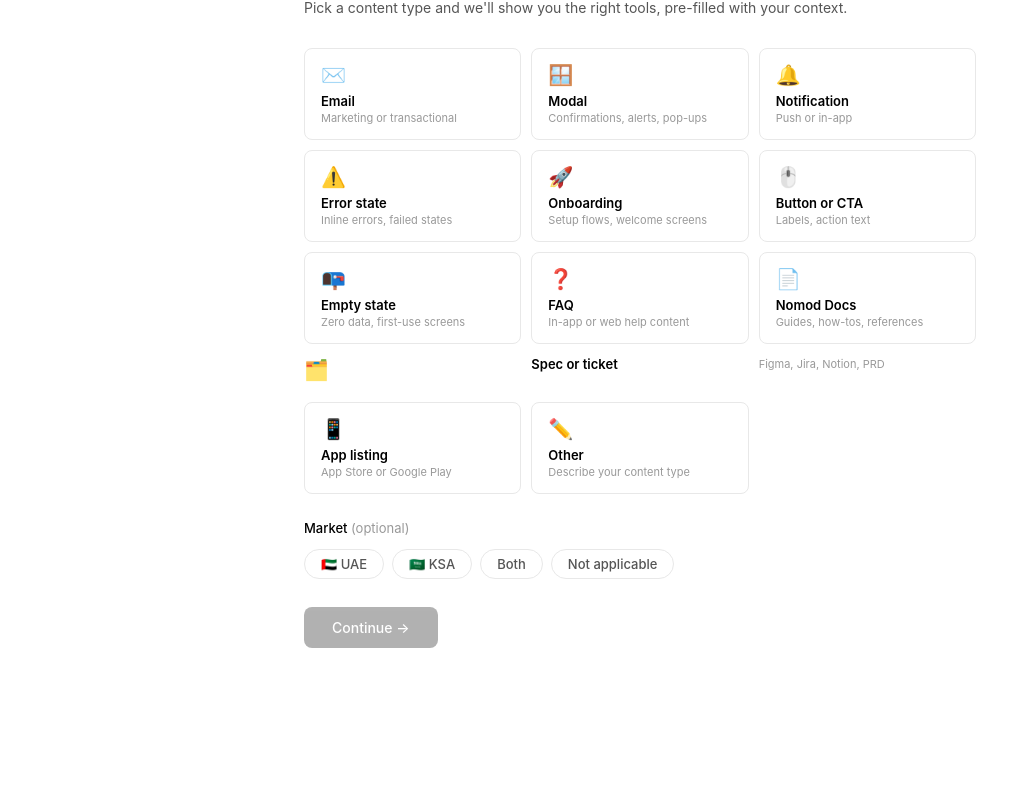
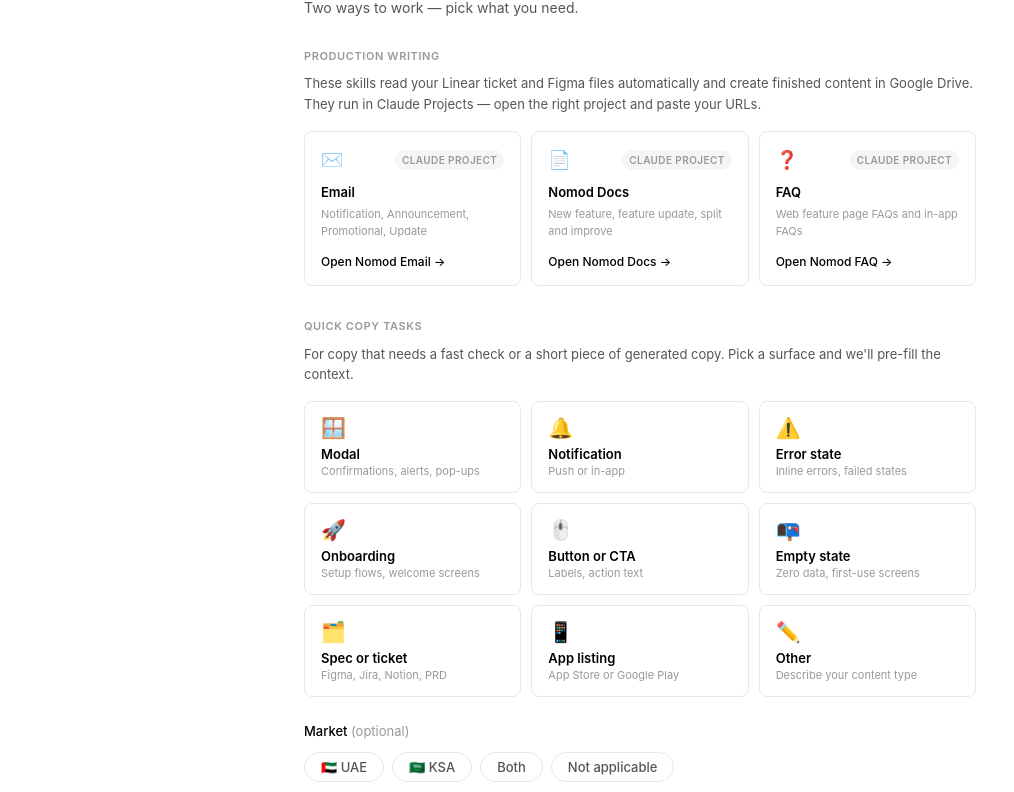
Before and after one commit to Amarachi1997/nomod-content-system, a website: page index.html in a window 1280 px wide. Shown: the part 152-944 px from the top of the page, without its empty margins (0-1014 px from the left). Before the commit the page ends 880 px from the top, so only its background shows below. Drawn offline with Linux system fonts and the light colour scheme.

Commit message:
feat: two-section homepage — Claude Projects for production writing, quick copy tools below

```diff
--- a/index.html
+++ b/index.html
@@ -167,6 +167,28 @@
     .rules-list, .notes-list { font-size: 13px; color: var(--grey-600); padding-left: 18px; }
     .rules-list li, .notes-list li { margin-bottom: 4px; }
 
+    /* ── Section labels ── */
+    .section-label { font-size: 11px; font-weight: 600; text-transform: uppercase; letter-spacing: 0.6px; color: var(--grey-400); margin-bottom: 8px; }
+    .section-desc { font-size: 13px; color: var(--grey-600); line-height: 1.6; margin-bottom: 16px; }
+
+    /* ── Project cards ── */
+    .project-grid { display: grid; grid-template-columns: repeat(3, 1fr); gap: 10px; margin-bottom: 8px; }
+    @media (max-width: 500px) { .project-grid { grid-template-columns: 1fr; } }
+
+    .project-card {
+      border: 1.5px solid var(--grey-200); border-radius: var(--radius);
+      padding: 14px 16px; background: var(--white); text-align: left;
+      text-decoration: none; display: flex; flex-direction: column; gap: 3px;
+      transition: border-color 0.15s, background 0.15s;
+    }
+    .project-card:hover { border-color: var(--black); background: var(--grey-100); }
+    .project-card-top { display: flex; align-items: center; justify-content: space-between; margin-bottom: 4px; }
+    .project-card-icon { font-size: 18px; }
+    .project-badge { font-size: 10px; font-weight: 600; color: var(--grey-400); text-transform: uppercase; letter-spacing: 0.4px; background: var(--grey-100); padding: 2px 7px; border-radius: 20px; }
+    .project-card-label { font-size: 13px; font-weight: 600; color: var(--black); }
+    .project-card-hint { font-size: 11px; color: var(--grey-400); }
+    .project-card-action { font-size: 12px; font-weight: 500; color: var(--black); margin-top: 8px; }
+
     /* ── Email UI components ── */
     .email-type-grid { display: grid; grid-template-columns: repeat(2, 1fr); gap: 8px; }
     @media (max-width: 500px) { .email-type-grid { grid-template-columns: 1fr; } }
@@ -227,22 +249,55 @@
 
   <header>
     <h1>Nomod Content System</h1>
-    <span class="version">v2.0</span>
+    <span class="version">v2.1</span>
   </header>
 
   <main>
 
     <!-- ── Step 1: Surface picker ── -->
     <div class="picker-screen" id="picker-screen">
-      <h2 class="picker-title">What are you working on?</h2>
-      <p class="picker-desc">Pick a content type and we'll show you the right tools, pre-filled with your context.</p>
+      <h2 class="picker-title">Nomod Content System</h2>
+      <p class="picker-desc">Two ways to work — pick what you need.</p>
+
+      <!-- Section 1: Claude Projects -->
+      <div class="section-label">Production writing</div>
+      <p class="section-desc">These skills read your Linear ticket and Figma files automatically and create finished content in Google Drive. They run in Claude Projects — open the right project and paste your URLs.</p>
+
+      <div class="project-grid">
+        <a class="project-card" href="https://claude.ai" target="_blank">
+          <div class="project-card-top">
+            <span class="project-card-icon">✉️</span>
+            <span class="project-badge">Claude Project</span>
+          </div>
+          <span class="project-card-label">Email</span>
+          <span class="project-card-hint">Notification, Announcement, Promotional, Update</span>
+          <span class="project-card-action">Open Nomod Email →</span>
+        </a>
+        <a class="project-card" href="https://claude.ai" target="_blank">
+          <div class="project-card-top">
+            <span class="project-card-icon">📄</span>
+            <span class="project-badge">Claude Project</span>
+          </div>
+          <span class="project-card-label">Nomod Docs</span>
+          <span class="project-card-hint">New feature, feature update, split and improve</span>
+          <span class="project-card-action">Open Nomod Docs →</span>
+        </a>
+        <a class="project-card" href="https://claude.ai" target="_blank">
+          <div class="project-card-top">
+            <span class="project-card-icon">❓</span>
+            <span class="project-badge">Claude Project</span>
+          </div>
+          <span class="project-card-label">FAQ</span>
+          <span class="project-card-hint">Web feature page FAQs and in-app FAQs</span>
+          <span class="project-card-action">Open Nomod FAQ →</span>
+        </a>
+      </div>
+
+      <!-- Section 2: Quick copy tools -->
+      <div class="section-label" style="margin-top:32px;">Quick copy tasks</div>
+      <p class="section-desc">For copy that needs a fast check or a short piece of generated copy. Pick a surface and we'll pre-fill the context.</p>
 
       <div class="surface-grid">
-        <button class="surface-card" data-surface="Email">
-          <span class="surface-card-icon">✉️</span>
-          <span class="surface-card-label">Email</span>
-          <span class="surface-card-hint">Marketing or transactional</span>
-        </button>
         <button class="surface-card" data-surface="Modal">
           <span class="surface-card-icon">🪟</span>
           <span class="surface-card-label">Modal</span>
@@ -273,16 +328,7 @@
           <span class="surface-card-label">Empty state</span>
           <span class="surface-card-hint">Zero data, first-use screens</span>
         </button>
-        <button class="surface-card" data-surface="FAQ">
-          <span class="surface-card-icon">❓</span>
-          <span class="surface-card-label">FAQ</span>
-          <span class="surface-card-hint">In-app or web help content</span>
-        </button>
-        <button class="surface-card" data-surface="Nomod Docs">
-          <span class="surface-card-icon">📄</span>
-          <span class="surface-card-label">Nomod Docs</span>
-          <span class="surface-card-hint">Guides, how-tos, references</span>
-        </button>
+        <button class="surface-card" data-surface="Spec or ticket">
           <span class="surface-card-icon">🗂️</span>
           <span class="surface-card-label">Spec or ticket</span>
           <span class="surface-card-hint">Figma, Jira, Notion, PRD</span>
@@ -373,7 +419,7 @@
 
           <div class="field">
             <label for="docs-notes">Additional notes <span style="color: var(--grey-400); font-weight: 400;">(optional)</span></label>
-            <textarea id="docs-notes" style="min-height:80px;" placeholder="Anything Claude should know — scope, audience, related features, how the old version worked…"></textarea>
+            <textarea id="docs-notes" style="min-height:80px;" placeholder="Optional — anything the brief or Figma file might not cover. Claude reads the ticket, parent ticket, Figma file, and existing Drive docs automatically."></textarea>
           </div>
 
           <button class="btn-primary" id="docs-copy-brief">Copy brief for Claude</button>
@@ -381,10 +427,10 @@
 
           <div style="margin-top:28px;padding:20px;background:var(--grey-100);border-radius:var(--radius);">
             <p style="font-size:13px;font-weight:600;margin-bottom:10px;">How it works</p>
-            <p style="font-size:13px;color:var(--grey-600);line-height:1.8;">1. Fill in the fields above and click <strong>Copy brief for Claude</strong></p>
+            <p style="font-size:13px;color:var(--grey-600);line-height:1.8;">1. Select the docs type, fill in the fields, and click <strong>Copy brief for Claude</strong></p>
             <p style="font-size:13px;color:var(--grey-600);line-height:1.8;">2. Open a new chat at <a href="https://claude.ai" target="_blank" style="color:var(--black);font-weight:500;">claude.ai</a> and paste the brief</p>
-            <p style="font-size:13px;color:var(--grey-600);line-height:1.8;">3. Claude reads the ticket and Figma file, proposes sub-topics as a list</p>
-            <p style="font-size:13px;color:var(--grey-600);line-height:1.8;">4. You confirm which sub-topics you want</p>
+            <p style="font-size:13px;color:var(--grey-600);line-height:1.8;">3. Claude reads the ticket, parent ticket, Figma file, and any existing Drive docs automatically</p>
+            <p style="font-size:13px;color:var(--grey-600);line-height:1.8;">4. Claude proposes sub-article titles — you confirm which ones you want</p>
             <p style="font-size:13px;color:var(--grey-600);line-height:1.8;">5. Claude writes each article and creates the Google Docs directly in Drive</p>
           </div>
         </div>
```
